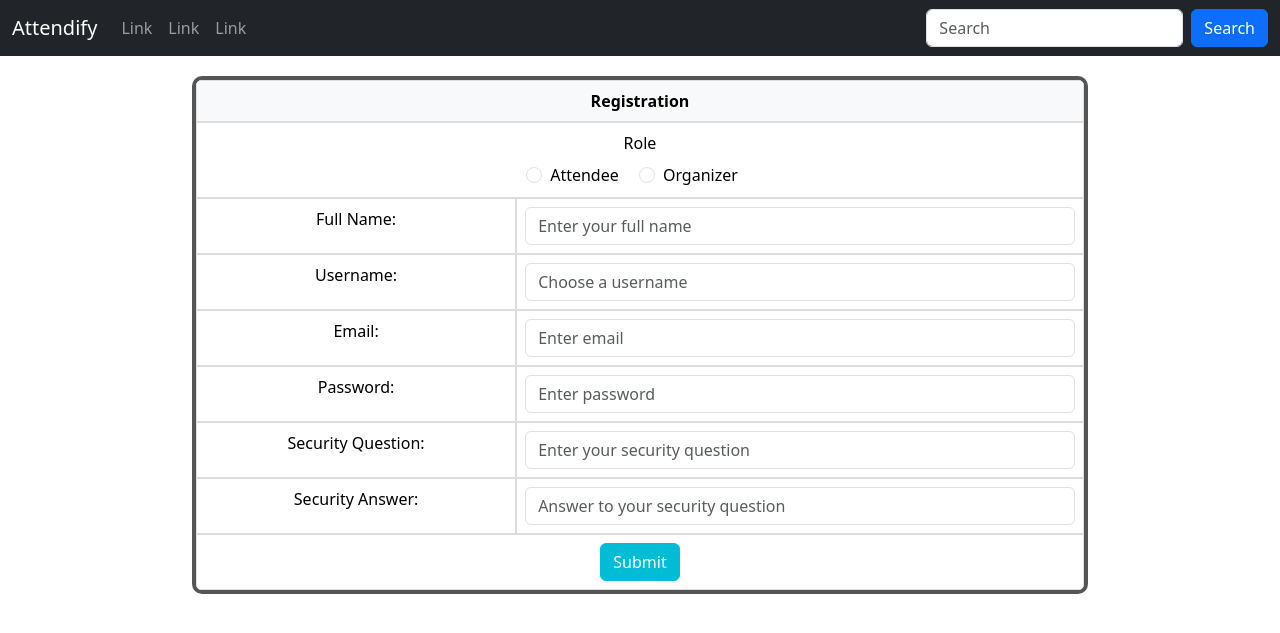
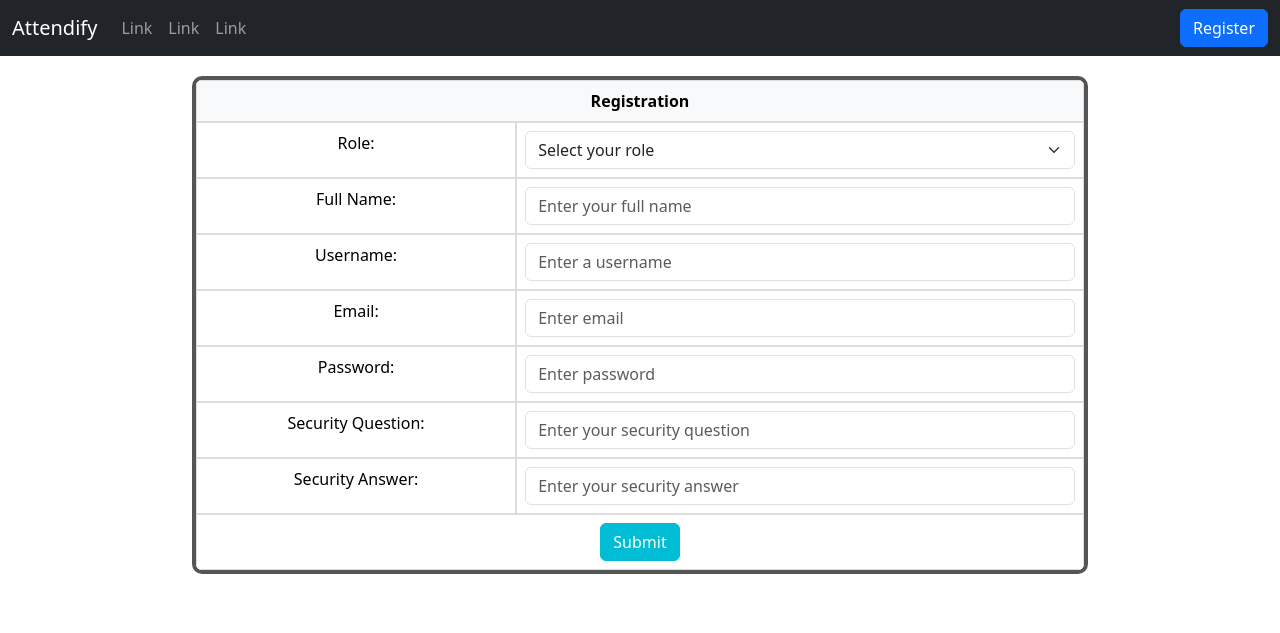
Before and after one commit to jhartne12/attendify, a PHP site: page /registration.php in a window 1280 px wide. Shown: the top 633 px of the page. Run offline with PHP 8.4, Linux system fonts and the light colour scheme.

Commit message:
Fixed consistency mistakes + Added Register button to top right

```diff
--- a/registration.php
+++ b/registration.php
@@ -27,9 +27,7 @@
                             <a class="nav-link" href="javascript:void(0)">Link</a>
                         </li>
                     </ul>
-                    <form class="d-flex">
-                        <input class="form-control me-2" type="text" placeholder="Search">
-                        <button class="btn btn-primary" type="button">Search</button>
+                    <a href="registration.html" class="btn btn-primary">Register</a>
                     </form>
                 </div>
             </div>
@@ -45,16 +43,13 @@
                     </thead>
                     <tbody>
                         <tr>
-                            <td colspan="2">
-                                <label class="form-label">Role</label><br>
-                                <div class="form-check form-check-inline">
-                                    <input class="form-check-input" type="radio" name="role" id="attendee" value="Attendee" required>
-                                    <label class="form-check-label" for="attendee">Attendee</label>
-                                </div>
-                                <div class="form-check form-check-inline">
-                                    <input class="form-check-input" type="radio" name="role" id="organizer" value="Organizer" required>
-                                    <label class="form-check-label" for="organizer">Organizer</label>
-                                </div>
+                            <td><label for="role" class="form-label">Role:</label></td>
+                            <td>
+                                <select class="form-select" name="role" id="role" required>
+                                    <option value="" disabled selected>Select your role</option>
+                                    <option value="Attendee">Attendee</option>
+                                    <option value="Organizer">Organizer</option>
+                                </select>
                             </td>
                         </tr>
 
@@ -65,7 +60,7 @@
 
                         <tr>
                             <td><label for="username" class="form-label">Username:</label></td>
-                            <td><input type="text" class="form-control" id="username" placeholder="Choose a username" name="username" required></td>
+                            <td><input type="text" class="form-control" id="username" placeholder="Enter a username" name="username" required></td>
                         </tr>
 
                         <tr>
@@ -85,7 +80,7 @@
 
                         <tr>
                             <td><label for="security-answer" class="form-label">Security Answer:</label></td>
-                            <td><input type="text" class="form-control" id="security-answer" placeholder="Answer to your security question" name="security_answer" required></td>
+                            <td><input type="text" class="form-control" id="security-answer" placeholder="Enter your security answer" name="security_answer" required></td>
                         </tr>
 
                         <tr>
```
